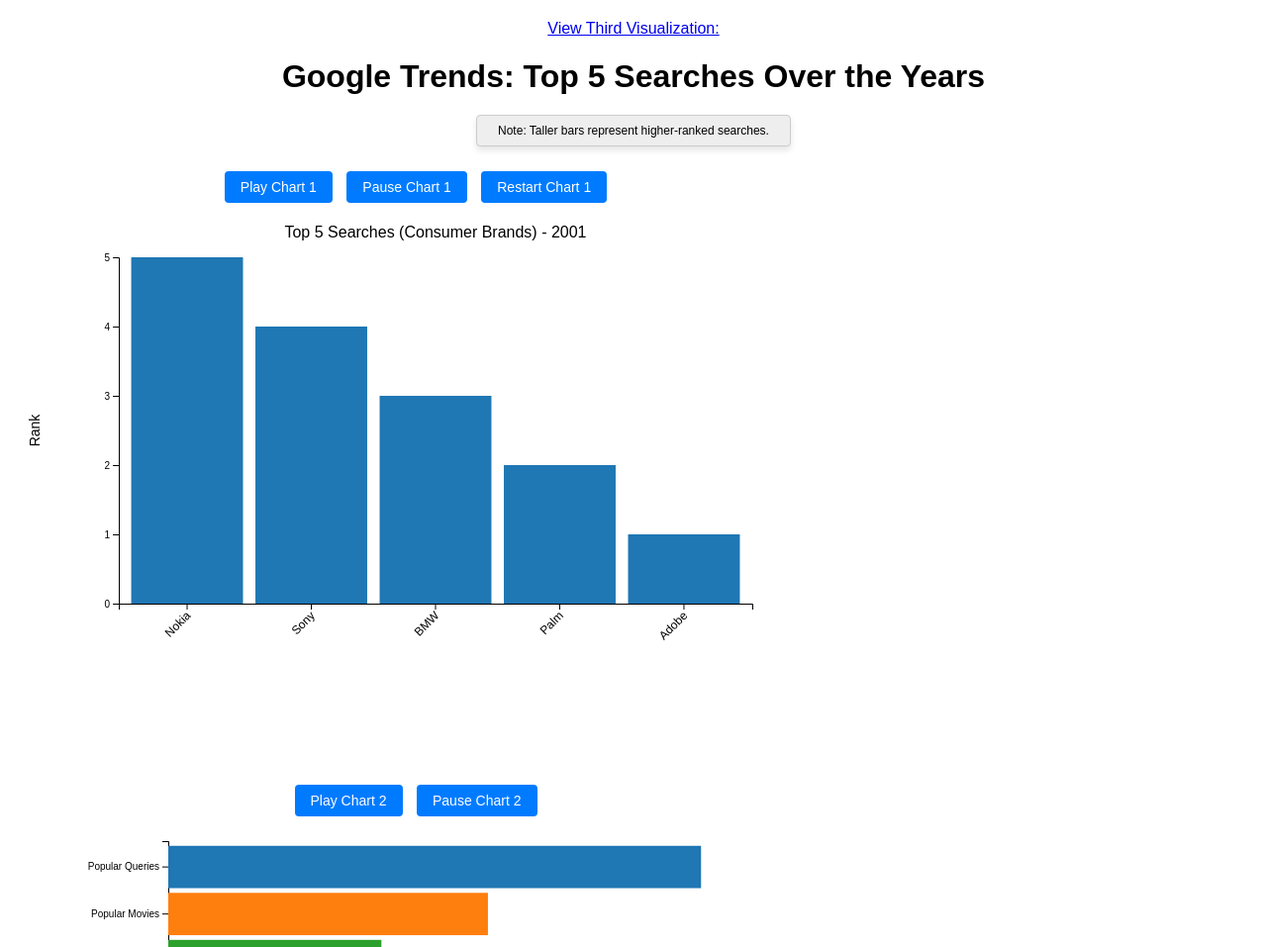
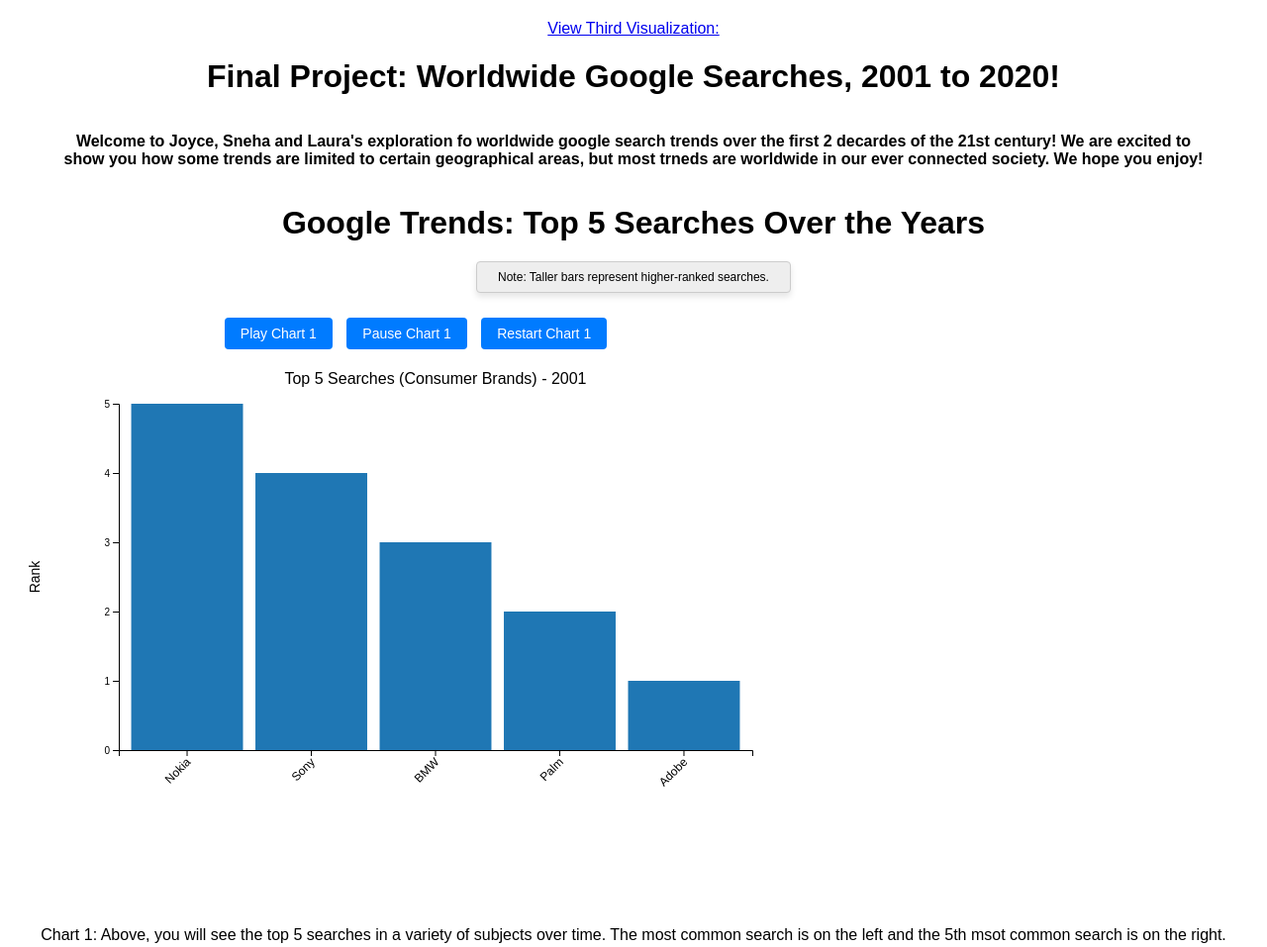
Before and after one commit to jshiah/dsc209r-datavisualization-finalproject, a plain HTML site: page index.html in a window 1280 px wide. Shown: the top 957 px of the page at 99% size. Drawn offline with nearby package versions, Linux system fonts and the light colour scheme.

Commit message:
Captions

```diff
--- a/index.html
+++ b/index.html
@@ -8,6 +8,12 @@
     <script src="https://d3js.org/d3.v7.min.js"></script> <!-- D3.js library -->
     <a href="third.html" target="_blank">View Third Visualization:</a></p>
 <body>
+    <h1>Final Project: Worldwide Google Searches, 2001 to 2020!</h1>
+    <h6>Welcome to Joyce, Sneha and Laura's exploration fo worldwide google search trends over
+        the first 2 decardes of the 21st century! We are excited to show you how some trends
+        are limited to certain geographical areas, but most trneds are worldwide in our ever
+        connected society. We hope you enjoy!
+    </h6>
     <h1>Google Trends: Top 5 Searches Over the Years</h1>
 
     <div id="tooltip" style="
@@ -34,6 +40,11 @@
             <button id="restart-button1">Restart Chart 1</button>
         </div>
     </div>
+    <p>Chart 1: Above, you will see the top 5 searches in a variety of subjects over time.
+        The most common search is on the left and the 5th msot common search is on the right.
+    </p>
+    <br>
+    <br>
 
     <div id="chart2">
         <!-- Chart 2 will be rendered here -->
@@ -45,6 +56,13 @@
         </div>
     </div>
 
+    <p>Chart 2: Above, you will see how the top 10 searches in a single category can change
+        over time. This is a good way to see how long it takes trend to emerge and how long
+        they will stick around for!
+    </p>
+    <br>
+    <br>
+
     <!-- Link to the merged JavaScript file -->
     <script src="combined.js"></script>
 </body>
--- a/styles.css
+++ b/styles.css
@@ -6,6 +6,13 @@
 
 h1 {
     margin-bottom: 20px;
+}
+
+h6 {
+    font-size:100%;
+    /* line-height: 1.1; */
+    /*line-height: 0.5; /* Smaller leading for headings */
+    text-wrap: balance; /* Prevent uneven lines */
 }
 
 #chart1, #chart2 {
```
